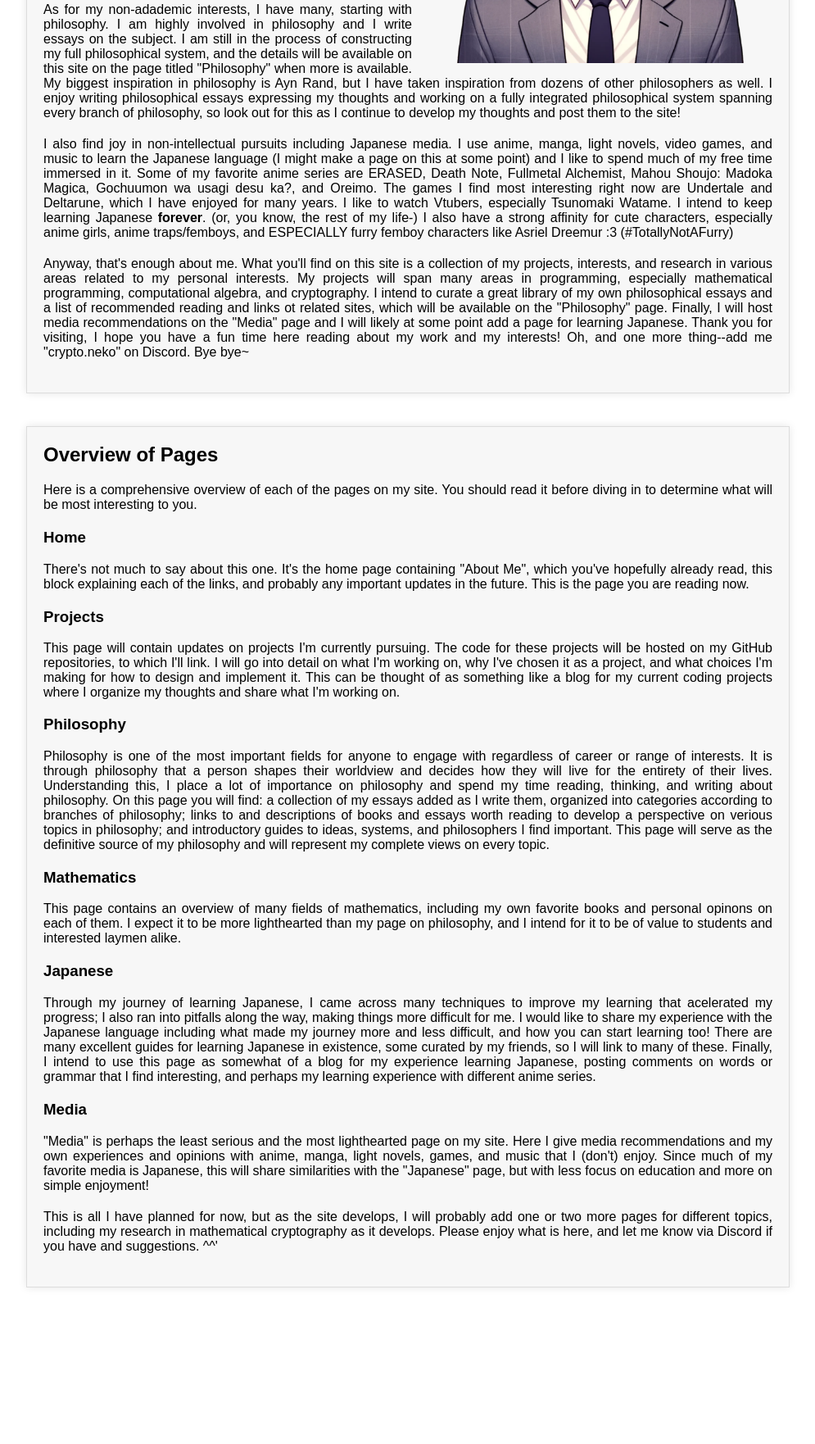
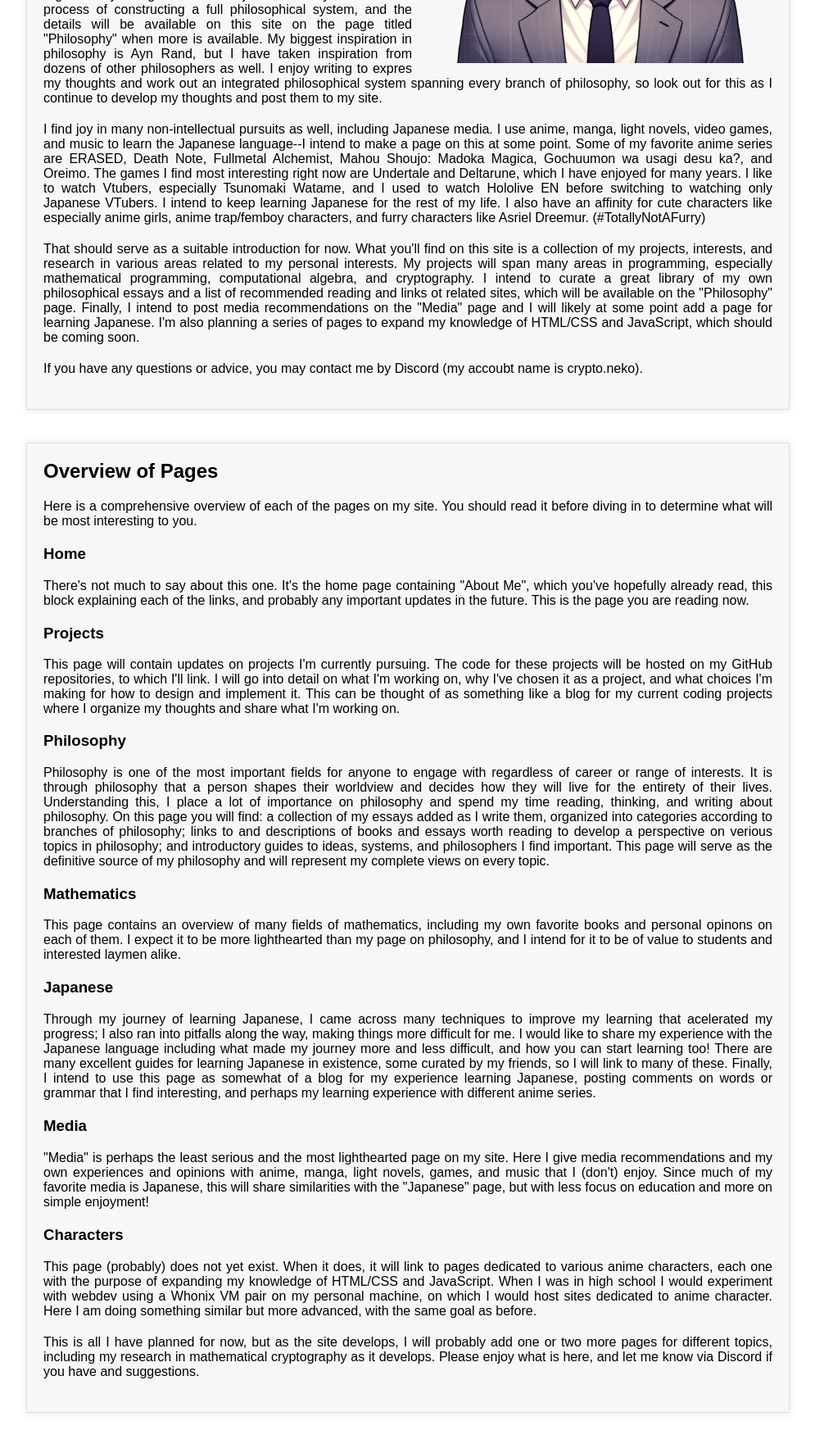
Before and after one commit to Crypto-Neko/crypto-neko.github.io, a plain HTML site: page index.html in a window 1280 px wide. Shown: the part 472-2234 px from the top of the page at 82% size, without its empty margins (142-1137 px from the left). Before the commit the page ends 2083 px from the top, so only its background shows below. Drawn offline with Linux system fonts and the light colour scheme.

Commit message:
Updated the intro: working on adding more projects.

```diff
--- a/index.html
+++ b/index.html
@@ -21,10 +21,11 @@
         <section class="intro">
 	    <img src="crypto-neko.png" alt="my kawaii oc~" class="right-float">
             <h2>About Me</h2>
-            <p>Hi there! I'm Crypto-Neko, an undergraduate student majoring in mathematics with minors in computer science and physics. My academic interests in mathematics include many different fields, especially everything to do with abstract algebra, focusing on algebraic number theory and applications to isogeny-based cryptography, which is my current research focus. My interests in computer science are broad, including numerical analysis, mathematical programming, computability theory, algorithms, and cryptography. In physics I am mostly interested in computational physics and ways I can apply math and computer science to solve problems in physics: I am not a physicist. I will be applying to PhD programs this fall, focusing on schools with departments focused on isogeny-based cryptography using systems including CSIDH and SCALLOP. I hope to attend a PhD program in this field after I finish my undergraduate degree.</p>
-            <p>As for my non-adademic interests, I have many, starting with philosophy. I am highly involved in philosophy and I write essays on the subject. I am still in the process of constructing my full philosophical system, and the details will be available on this site on the page titled "Philosophy" when more is available. My biggest inspiration in philosophy is Ayn Rand, but I have taken inspiration from dozens of other philosophers as well. I enjoy writing philosophical essays expressing my thoughts and working on a fully integrated philosophical system spanning every branch of philosophy, so look out for this as I continue to develop my thoughts and post them to the site!</p>
-	    <p>I also find joy in non-intellectual pursuits including Japanese media. I use anime, manga, light novels, video games, and music to learn the Japanese language (I might make a page on this at some point) and I like to spend much of my free time immersed in it. Some of my favorite anime series are ERASED, Death Note, Fullmetal Alchemist, Mahou Shoujo: Madoka Magica, Gochuumon wa usagi desu ka?, and Oreimo. The games I find most interesting right now are Undertale and Deltarune, which I have enjoyed for many years. I like to watch Vtubers, especially Tsunomaki Watame. I intend to keep learning Japanese <b>forever</b>. (or, you know, the rest of my life-) I also have a strong affinity for cute characters, especially anime girls, anime traps/femboys, and ESPECIALLY furry femboy characters like Asriel Dreemur :3 (#TotallyNotAFurry)</p>
-	    <p>Anyway, that's enough about me. What you'll find on this site is a collection of my projects, interests, and research in various areas related to my personal interests. My projects will span many areas in programming, especially mathematical programming, computational algebra, and cryptography. I intend to curate a great library of my own philosophical essays and a list of recommended reading and links ot related sites, which will be available on the "Philosophy" page. Finally, I will host media recommendations on the "Media" page and I will likely at some point add a page for learning Japanese. Thank you for visiting, I hope you have a fun time here reading about my work and my interests! Oh, and one more thing--add me "crypto.neko" on Discord. Bye bye~</p>
+            <p>Hi there! I'm Crypto-Neko, an undergraduate student majoring in mathematics with a minor in computer science. My academic interests in mathematics include many different fields but are concentrated around computational algebra, mathematical programming, and algebraic cryptography. I also study algebraic number theory and pretty much anything related to abstract algebra. My current research focus is in isogeny-based cryptography. My interests in computer science are broad, including cryptography, numerical analysis, mathematical programming, computability theory, and algorithms. I will be applying to PhD programs this fall, focusing on schools with departments focused on isogeny-based cryptography and other algebraic cryptography.</p>
+            <p>As for my non-adademic interests, I have many, starting with philosophy. I am highly involved in philosophy and I like to organize my thoughts on the subject into essays. I am in the process of constructing a full philosophical system, and the details will be available on this site on the page titled "Philosophy" when more is available. My biggest inspiration in philosophy is Ayn Rand, but I have taken inspiration from dozens of other philosophers as well. I enjoy writing to expres my thoughts and work out an integrated philosophical system spanning every branch of philosophy, so look out for this as I continue to develop my thoughts and post them to my site.</p>
+	    <p>I find joy in many non-intellectual pursuits as well, including Japanese media. I use anime, manga, light novels, video games, and music to learn the Japanese language--I intend to make a page on this at some point. Some of my favorite anime series are ERASED, Death Note, Fullmetal Alchemist, Mahou Shoujo: Madoka Magica, Gochuumon wa usagi desu ka?, and Oreimo. The games I find most interesting right now are Undertale and Deltarune, which I have enjoyed for many years. I like to watch Vtubers, especially Tsunomaki Watame, and I used to watch Hololive EN before switching to watching only Japanese VTubers. I intend to keep learning Japanese for the rest of my life. I also have an affinity for cute characters like especially anime girls, anime trap/femboy characters, and furry characters like Asriel Dreemur. (#TotallyNotAFurry)</p>
+	    <p>That should serve as a suitable introduction for now. What you'll find on this site is a collection of my projects, interests, and research in various areas related to my personal interests. My projects will span many areas in programming, especially mathematical programming, computational algebra, and cryptography. I intend to curate a great library of my own philosophical essays and a list of recommended reading and links ot related sites, which will be available on the "Philosophy" page. Finally, I intend to post media recommendations on the "Media" page and I will likely at some point add a page for learning Japanese. I'm also planning a series of pages to expand my knowledge of HTML/CSS and JavaScript, which should be coming soon.</p>
+	    <p>If you have any questions or advice, you may contact me by Discord (my accoubt name is crypto.neko).
         </section>
 	<section class="overview">
 	    <h2>Overview of Pages</h2>
@@ -41,7 +42,9 @@
 	    <p>Through my journey of learning Japanese, I came across many techniques to improve my learning that acelerated my progress; I also ran into pitfalls along the way, making things more difficult for me. I would like to share my experience with the Japanese language including what made my journey more and less difficult, and how you can start learning too! There are many excellent guides for learning Japanese in existence, some curated by my friends, so I will link to many of these. Finally, I intend to use this page as somewhat of a blog for my experience learning Japanese, posting comments on words or grammar that I find interesting, and perhaps my learning experience with different anime series.</p>
 	    <h3>Media</h3>
 	    <p>"Media" is perhaps the least serious and the most lighthearted page on my site. Here I give media recommendations and my own experiences and opinions with anime, manga, light novels, games, and music that I (don't) enjoy. Since much of my favorite media is Japanese, this will share similarities with the "Japanese" page, but with less focus on education and more on simple enjoyment!</p>
-	    <p>This is all I have planned for now, but as the site develops, I will probably add one or two more pages for different topics, including my research in mathematical cryptography as it develops. Please enjoy what is here, and let me know via Discord if you have and suggestions. ^^'</p>
+	    <h3>Characters</h3>
+	    <p>This page (probably) does not yet exist. When it does, it will link to pages dedicated to various anime characters, each one with the purpose of expanding my knowledge of HTML/CSS and JavaScript. When I was in high school I would experiment with webdev using a Whonix VM pair on my personal machine, on which I would host sites dedicated to anime character. Here I am doing something similar but more advanced, with the same goal as before.
+	    <p>This is all I have planned for now, but as the site develops, I will probably add one or two more pages for different topics, including my research in mathematical cryptography as it develops. Please enjoy what is here, and let me know via Discord if you have and suggestions.</p>
 	</section>
     </main>
 </body>
```
Also changed, not shown: projects.html (+10 -6 lines).
